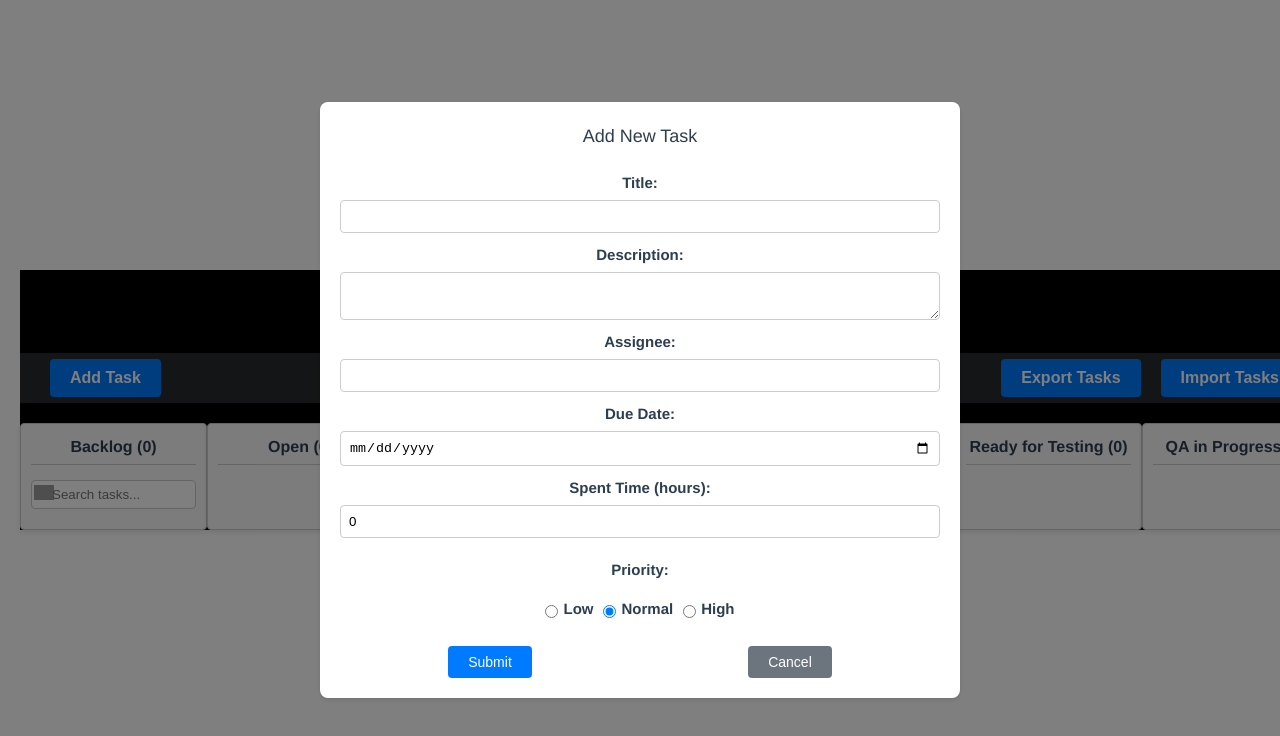
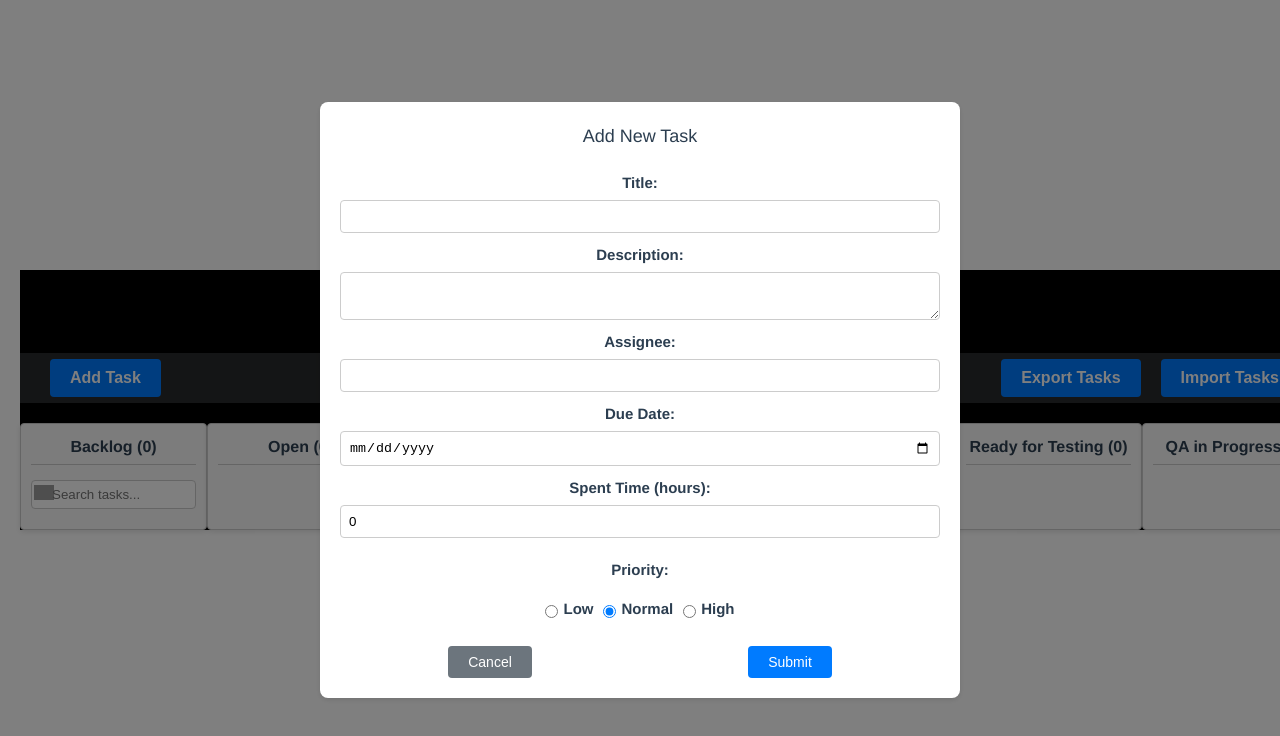
Before and after one commit to muhammad-usama-anjum/Scrum-Board-in-vue, a Vue app in the folder scrum-board/: page / in a window 1280 px wide. Both pictures are taken after a click on the button "Add Task". Shown: the top 736 px of the page. Built offline with nearby package versions, Linux system fonts and the light colour scheme; grey boxes are pictures that could not be loaded.

Commit message:
changed buttons positions

```diff
--- a/scrum-board/src/components/ScrumBoard.vue
+++ b/scrum-board/src/components/ScrumBoard.vue
@@ -103,8 +103,9 @@
           </div>
 
           <div class="form-buttons">
+            <button type="button" @click="closeForm">Cancel</button>
             <button type="submit">Submit</button>
-            <button type="button" @click="closeForm">Cancel</button>
+
           </div>
         </form>
       </div>
@@ -156,8 +157,9 @@
 
 
           <div class="form-buttons">
+            <button type="button" @click="cancelEdit">Cancel</button>
             <button type="submit">Submit</button>
-            <button type="button" @click="cancelEdit">Cancel</button>
+
           </div>
         </form>
       </div>
```
